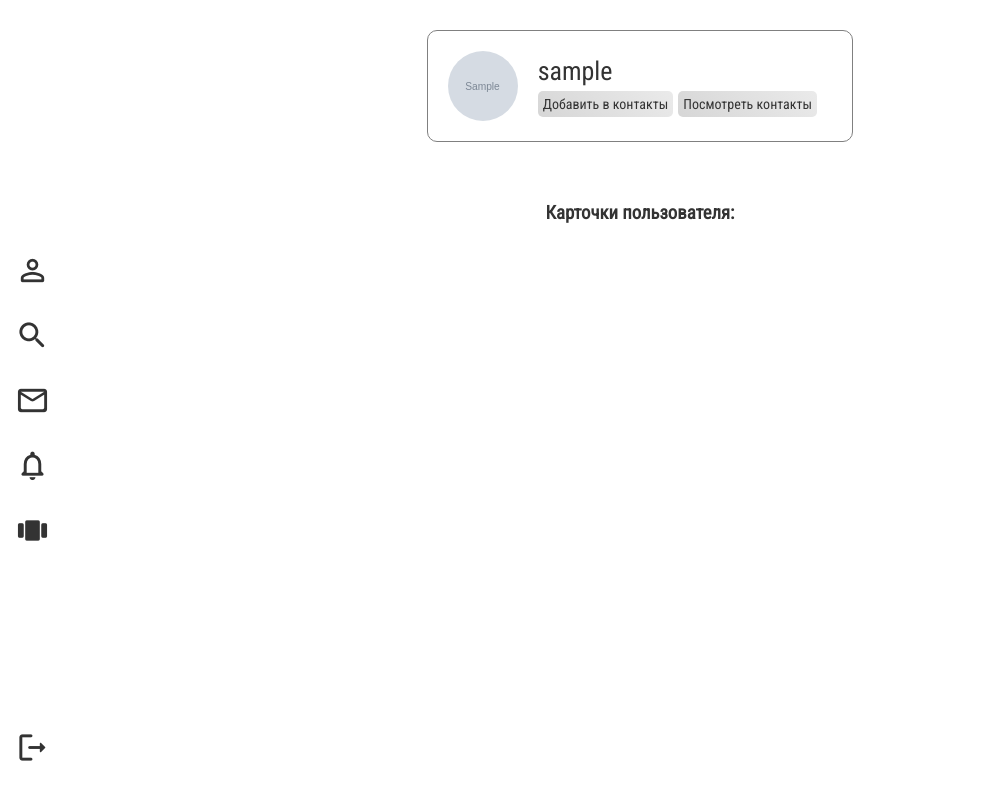
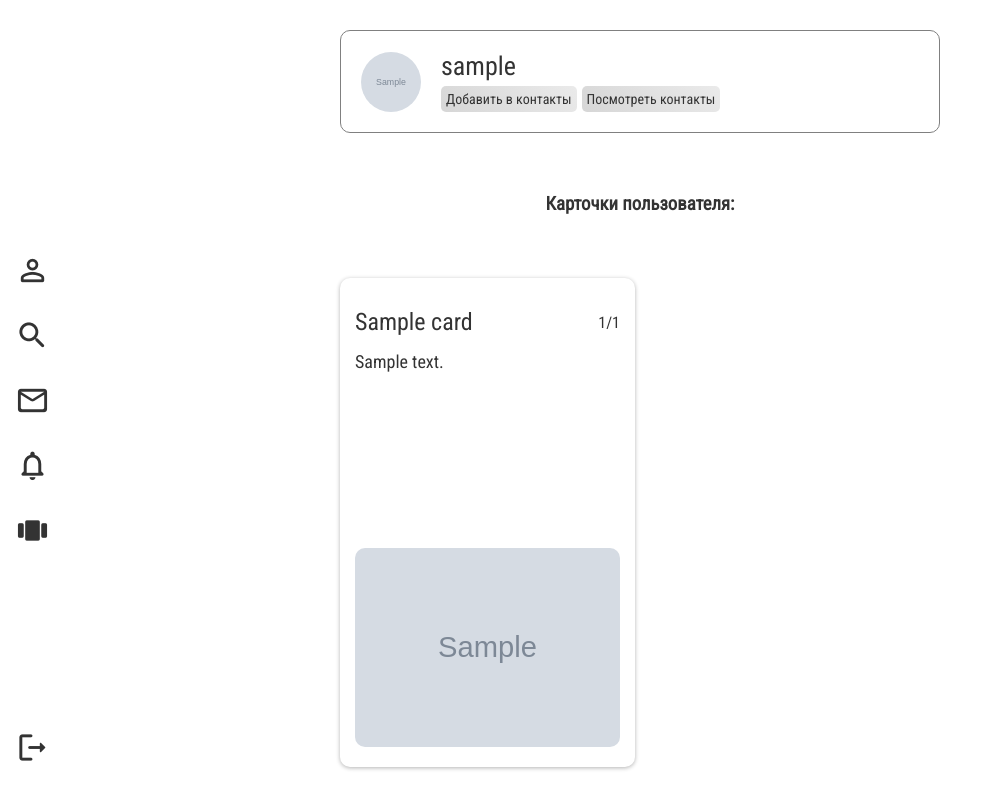
Before and after one commit to atrop1ne/Shumi, a Django app: page /profile/1 in a window 1280 px wide. Shown: the whole page, without its empty margins (0-986 px from the left). Run offline with Django 3.2, Linux system fonts and the light colour scheme; a user stored in the database is signed in; tables that the repository leaves empty hold one stand-in row (values such as "Sample post"); grey boxes marked "Sample" are stand-in pictures; some libraries are stand-ins or nearby versions.

Commit message:
Mini cards styles

```diff
--- a/ShumiProject/ShumiApp/static/css/main.css
+++ b/ShumiProject/ShumiApp/static/css/main.css
@@ -99,7 +99,6 @@
     display: flex;
     justify-content: center;
     padding: 5px 0;
-    border-radius: 10px;
 }
 
 .card_image{
--- /dev/null
+++ b/ShumiProject/ShumiApp/static/css/mini_cards.css
@@ -0,0 +1,38 @@
+:root{
+    --card_height: auto;
+}
+
+.mini_cards_wrapper{
+    grid-column: 2;
+    columns: 2;
+    column-gap: 10px;
+    width: 100%;
+}
+
+.card_face{
+    width: 100%;
+    break-inside: avoid;
+    margin: 3px 0px;
+    transform: translateZ(0);
+    display: inline-block;
+    border-radius: 10px;
+    box-shadow: 0 1px 4px 0 rgba(0, 0, 0, 0.3);
+    min-height: auto;
+    height: auto;
+    padding: 15px;
+}
+
+.card_images{
+    height: auto;
+    min-height: auto;
+}
+
+.card_image_wrapper{
+    height: auto;
+    width: 100%;
+}
+
+.card_image{
+    height:auto;
+    width: 100%;
+}
--- a/ShumiProject/ShumiApp/static/css/profile.css
+++ b/ShumiProject/ShumiApp/static/css/profile.css
@@ -1,6 +1,6 @@
 .profile_wrapper{
     display: grid;
-    grid-template-columns: 1fr 1fr 1fr;
+    grid-template-columns: 1fr 600px 1fr;
     padding: 30px 0px;
 }
 
@@ -58,7 +58,7 @@
 
 .profile_cards_wrapper{
     grid-column: 2;
-    padding-top: 60px;
+    padding: 60px 0px;
 }
 
 .profile_cards_header{
--- a/ShumiProject/ShumiApp/templates/ShumiApp/main.html
+++ b/ShumiProject/ShumiApp/templates/ShumiApp/main.html
@@ -23,7 +23,6 @@
                 <div class="card_user_name">{{card.owner.user.username}}</div>
             </a>
         </div>
-        </a>
         <div class="card_content">
             <div class="card_text_content">
                 <div class="card_title_and_counter">
--- /dev/null
+++ b/ShumiProject/ShumiApp/templates/ShumiApp/mini_cards.html
@@ -0,0 +1,51 @@
+{% load static %}
+<link rel="stylesheet" href="{% static 'css/main.css' %}">
+<link rel="stylesheet" href="{% static 'css/mini_cards.css' %}">
+<div class="mini_cards_wrapper">
+    {% for card in cards %}
+        <div class="card_face">
+            {% if title != "Профиль" %}
+                <div class="card_user_info">
+                    <div class="card_user_image_wrapper">
+                        {% if card.owner.avatar %}
+                            <img src="{{card.owner.avatar.url}}" class="card_user_image">
+                        {% else %}
+                            {% if user.socialaccount_set.all.0.get_avatar_url %}
+                                <img class="card_user_image" src='{{ user.socialaccount_set.all.0.get_avatar_url }}'>
+                            {% else %}
+                                <img class="card_user_image" src='https://iupac.org/wp-content/uploads/2018/05/default-avatar.png'>
+                            {% endif %}
+                        {% endif %}
+                    </div>
+                    <a href = "{% url 'profile_user' card.owner.id %}">
+                        <div class="card_user_name">{{card.owner.user.username}}</div>
+                    </a>
+                </div>
+            {% endif %}
+            <div class="card_content">
+                <div class="card_text_content">
+                    <div class="card_title_and_counter">
+                        <div class="card_title">
+                            {{card.title}}
+                        </div>
+                        <div class="card_counter">
+                            {{card.current_people_count}}/{{card.max_people_count}}
+                        </div>
+                    </div>
+                    <div class="card_description">
+                        {{card.description}}
+                    </div>
+                </div>
+                <div class="card_images">
+                    {%if card.images%}
+                        {%for cardimage in card.images%}
+                        <div class="card_image_wrapper">
+                            <img src="{{cardimage.image.url}}" class="card_image">
+                        </div>
+                        {%endfor%}
+                    {%endif%}
+                </div>
+            </div>
+        </div>
+    {% endfor %}
+</div>
--- a/ShumiProject/ShumiApp/templates/ShumiApp/profile.html
+++ b/ShumiProject/ShumiApp/templates/ShumiApp/profile.html
@@ -41,8 +41,8 @@
         {% else %}
             <h3 class="profile_cards_header">Карточки пользователя:</h3>
         {%endif%}
-        <div class="cards_wrapper"></div>
     </div>
+    {% include 'ShumiApp/mini_cards.html' %}
 </div>
 
 {%endblock%}
--- a/ShumiProject/ShumiApp/views.py
+++ b/ShumiProject/ShumiApp/views.py
@@ -11,21 +11,6 @@ def main(request):
     }
 
     return render(request, "ShumiApp/main.html", context)
-
-def profile(request, id):
-
-    if id == "my" :
-        user = User.objects.get(pk = request.user.pk)
-
-    else:
-        user = User.objects.get(pk = int(id))
-
-    context = {
-        'title' : 'Профиль',
-    }
-
-    return render(request, "ShumiApp/profile.html", context)
-
 
 def card_create(request):
     user = User.objects.get(pk = request.user.pk)
@@ -48,7 +33,7 @@ def card_create(request):
                 card_image.image = image
                 card_image.save()
         card.save()
-        return redirect('profile')
+        return redirect('profile_user')
     else:
         return render(request, "ShumiApp/card_create_page.html", {'title': 'Создать карточку'})
 
@@ -61,10 +46,13 @@ def profile(request, id):
     else:
         user = User.objects.get(pk = int(id))
 
+    cards = Card.objects.filter(owner = user.profile)
+
     context = {
         'title' : 'Профиль',
         'user' : user,
         'my' : my,
+        'cards' : cards,
     }
 
     return render(request, "ShumiApp/profile.html", context)
```
